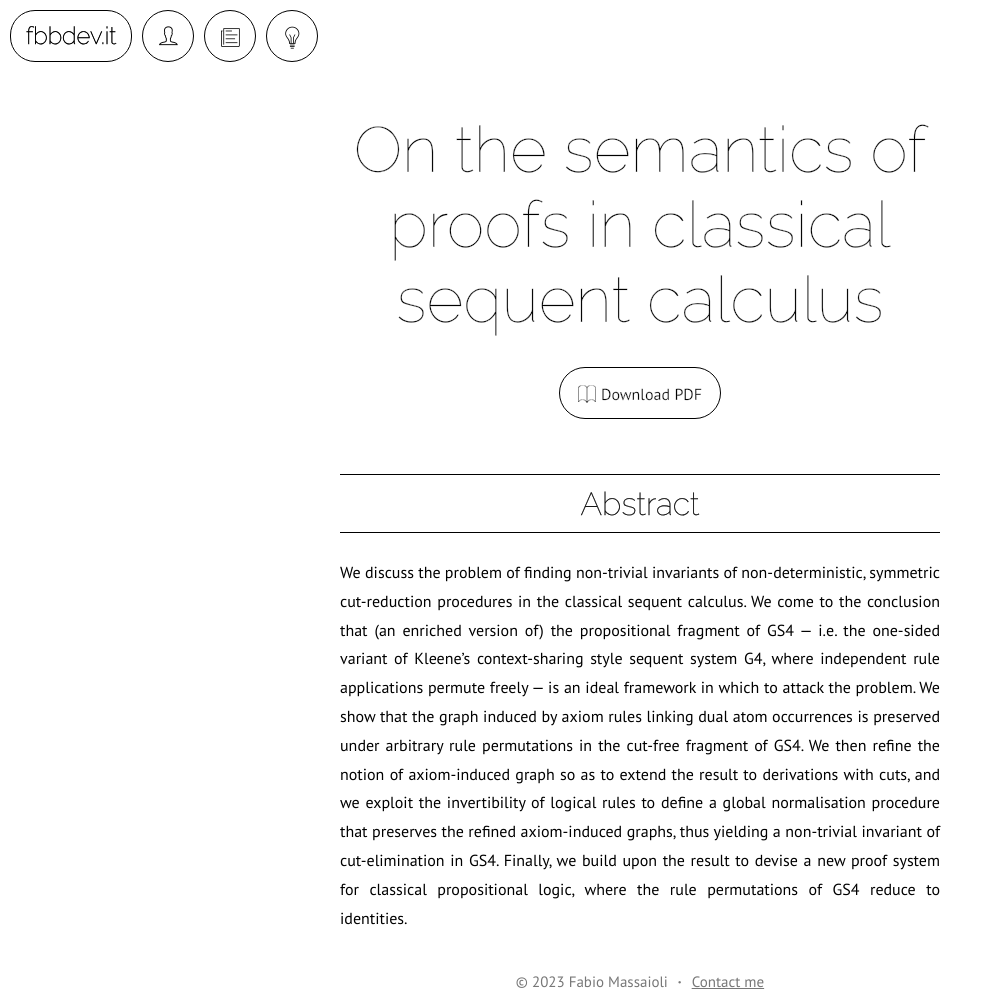
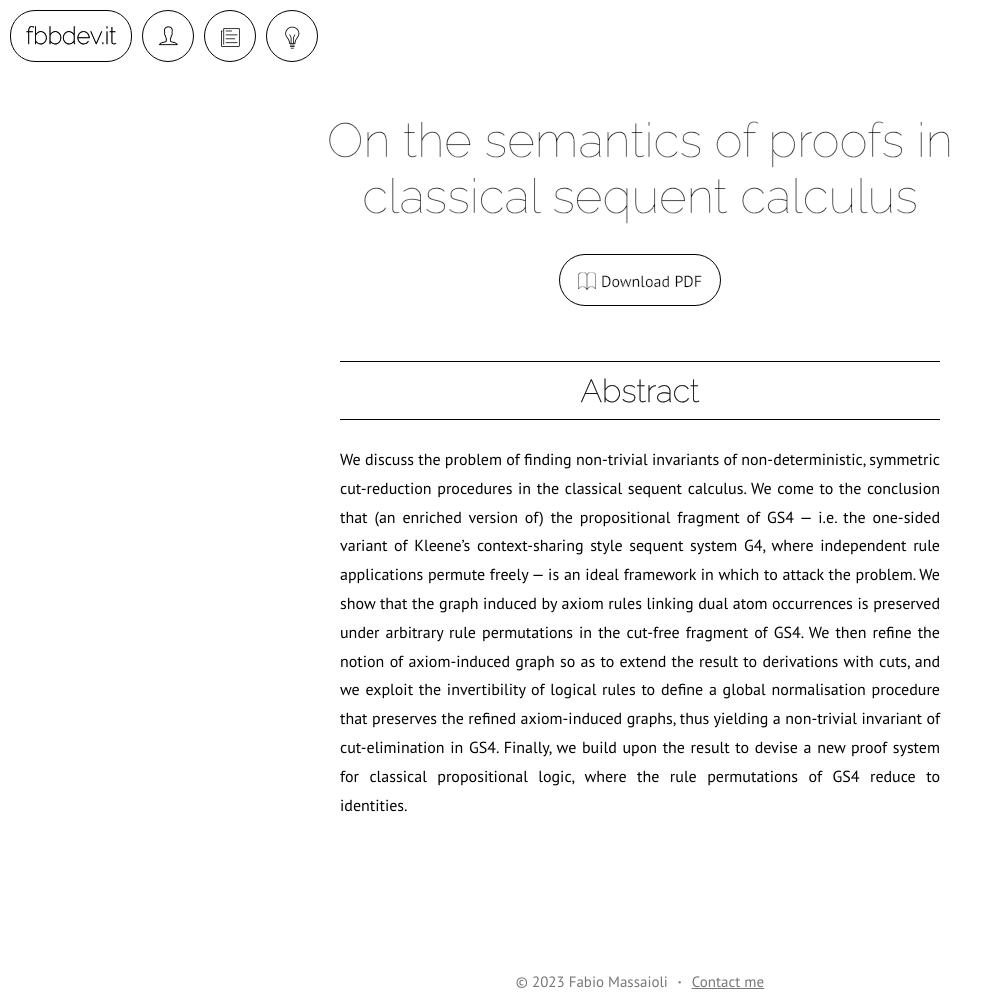
Before and after one commit to fbbdev/fbbdev.github.io, a Jekyll site: the page built from _writings/GS4invariants.md, in a window 1280 px wide and 1007 px high. Shown: the whole window, without its empty margins (0-1003 px from the left). Built offline with Jekyll 4.4.1, drawn with Linux system fonts in a browser that asks for light colours.

Commit message:
Fix writing header size

```diff
--- a/_layouts/writing.html
+++ b/_layouts/writing.html
@@ -1,6 +1,6 @@
 ---
 layout: item
 style: |
-  header { font-size: 3em; }
+  header { font-size: 3em !important; }
 ---
 {{ content }}
```
